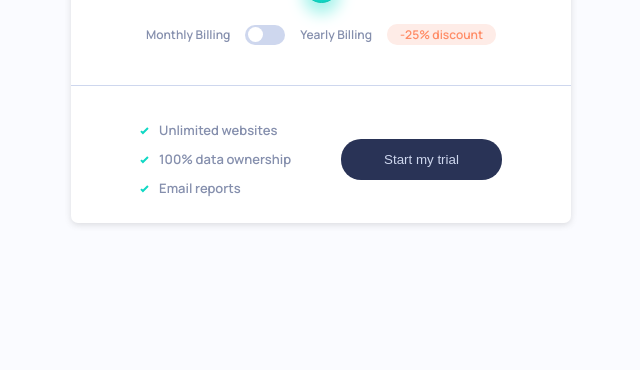
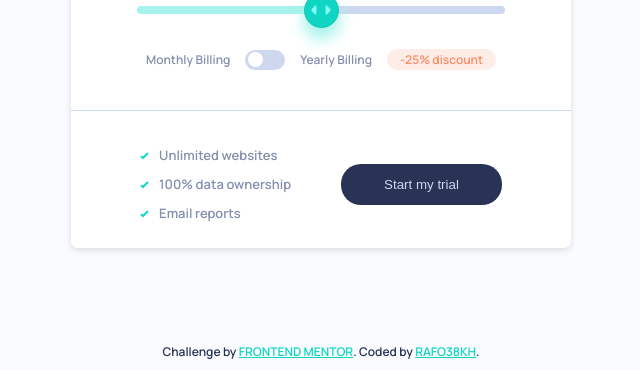
Before and after one commit to rafo38kh/interactive-pricing-component, a website: page index.html in a window 1280 px wide. Shown: the part 430-800 px from the top of the page, without its empty margins (319-959 px from the left). Drawn offline with Linux system fonts and the light colour scheme.

Commit message:
update footer

```diff
--- a/index.html
+++ b/index.html
@@ -79,5 +79,22 @@
         </div>
       </div>
     </main>
+    <footer>
+      <p class="attribution">
+        Challenge by
+        <a
+          class="attribution__link"
+          href="https://www.frontendmentor.io?ref=challenge"
+          target="_blank"
+          >Frontend Mentor</a
+        >. Coded by
+        <a
+          class="attribution__link"
+          href="https://github.com/rafo38kh"
+          target="_blank"
+          >rafo38kh</a
+        >.
+      </p>
+    </footer>
   </body>
 </html>
--- a/scss/_base.scss
+++ b/scss/_base.scss
@@ -32,6 +32,8 @@ body {
   background-image: url(../images/bg-pattern.svg);
   background-repeat: no-repeat;
   background-size: 130rem;
+  display: grid;
+  grid-template-rows: 1fr auto;
   @media (min-width: 810px) {
     background-size: contain;
   }
--- a/scss/_component.scss
+++ b/scss/_component.scss
@@ -18,6 +18,7 @@
   }
 
   &__title {
+    color: $color-secondary--dark;
     font-size: clamp(2rem, 2vw, 2.9rem);
     padding: 0 0 1rem 0;
   }
@@ -32,8 +33,8 @@
   }
 
   &__subtitle {
+    color: $color-secondary;
     font-size: clamp(1.3rem, 6vw, 1.6rem);
-    color: $color-secondary;
     @media (min-width: 810px) {
       font-size: 1.6rem;
     }
@@ -107,6 +108,7 @@
   }
 
   &__price {
+    color: $color-secondary--dark;
     font-size: 3rem;
     font-weight: 800;
     &--month {
@@ -340,3 +342,25 @@
     }
   }
 }
+
+.attribution {
+  width: 100%;
+  font-size: clamp(1rem, 2vw, 1.2rem);
+  text-align: center;
+  margin: 0 auto;
+  padding: 7rem 0 1rem 0;
+  color: $color-secondary--dark;
+  transition: all 0.2s;
+
+  &__link:link,
+  &__link:visited {
+    text-transform: uppercase;
+    color: $color-slider;
+    transition: all 0.2s;
+  }
+
+  &__link:hover,
+  &__link:active {
+    color: $color-sale;
+  }
+}
```
Also changed, not shown: css/style.css, 1 other file.
